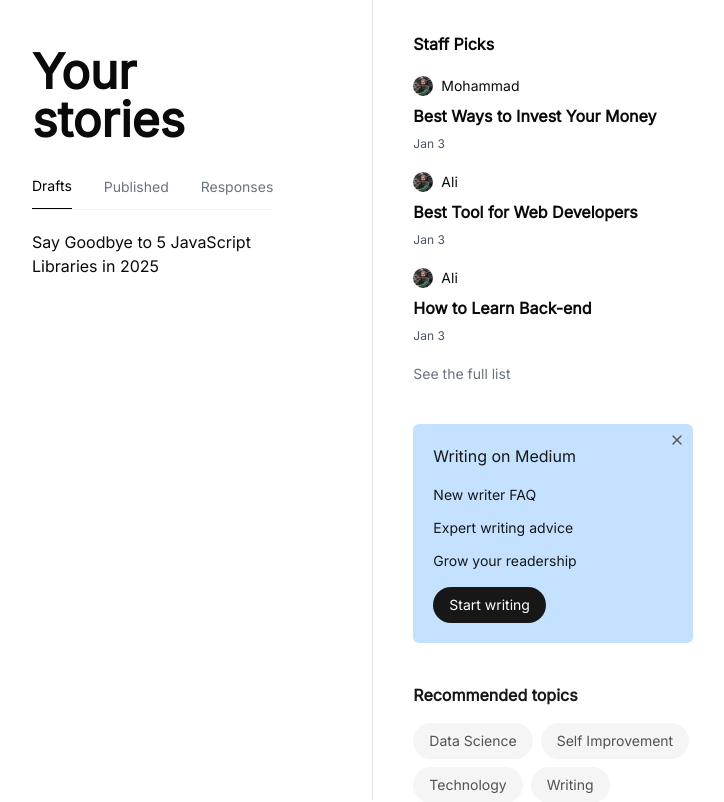
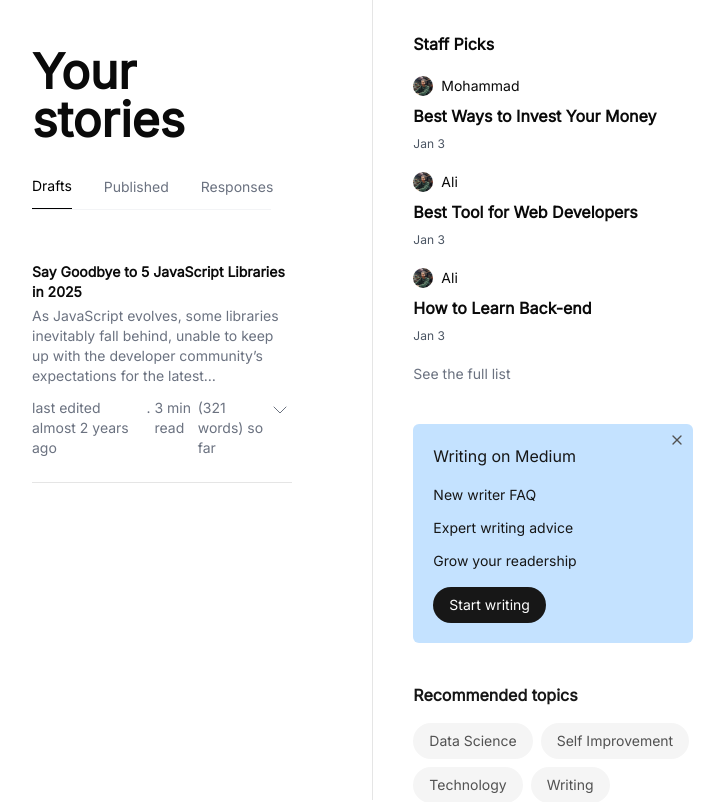
Before and after one commit to 52-Hertz-Mind/medium-clone, a Next.js app: page /me/stories/drafts in a window 1280 px wide. Shown: the top 802 px of the page, without its empty margins (352-1076 px from the left). Built offline with nearby package versions, Linux system fonts and the light colour scheme.

Commit message:
[#12-ADD] draftcard component

```diff
--- a/src/app/(components)/DraftCard.tsx
+++ b/src/app/(components)/DraftCard.tsx
@@ -1,3 +1,8 @@
+"use client";
+import { ChevronDown } from "lucide-react";
+import SmallDialog from "@/app/(components)/SmallDialog";
+import { useState } from "react";
+
 export interface DraftCardDataModel {
   title: string;
   description: string;
@@ -10,9 +15,25 @@
 }
 
 function DraftCard({ data }: DraftCardData) {
+  const [isSmallDialogActive, setIsSmallDialogActive] = useState(false);
   return (
-    <div>
-      <h2>{data.title}</h2>
+    <div className={"flex flex-col gap-1 border-b pb-6 pt-8"}>
+      <h2 className={"font-bold text-sm"}>{data.title}</h2>
+      <p className={"text-gray-500 text-sm"}>{data.description}</p>
+      <div className={"flex gap-1 font-[3px] text-gray-500 text-sm mt-2"}>
+        <span>last edited {data.lastEdited}</span>
+        <span>.</span>
+        <span>{data.readTime} min read</span>
+        <span>({data.wordCount} words) so far</span>
+        <div onClick={() => setIsSmallDialogActive(true)}>
+          <ChevronDown strokeWidth={1} className={"cursor-pointer"} />
+          <SmallDialog
+            links={["Edit draft", "Delete draft"]}
+            isActive={isSmallDialogActive}
+            onClose={() => setIsSmallDialogActive(false)}
+          />
+        </div>
+      </div>
     </div>
   );
 }
```
